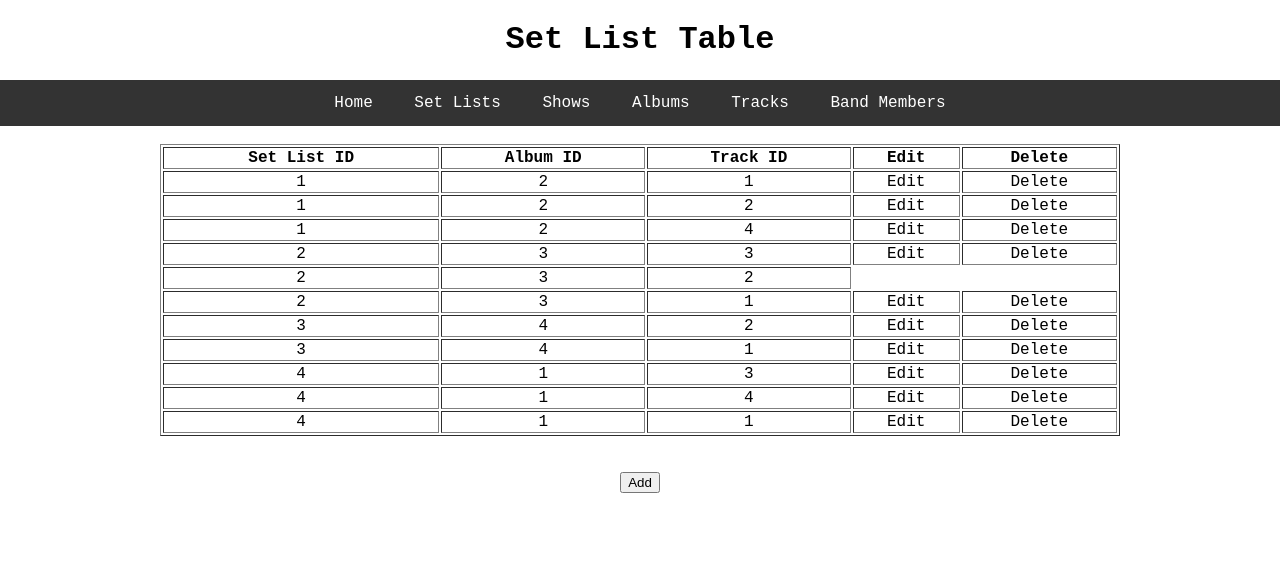
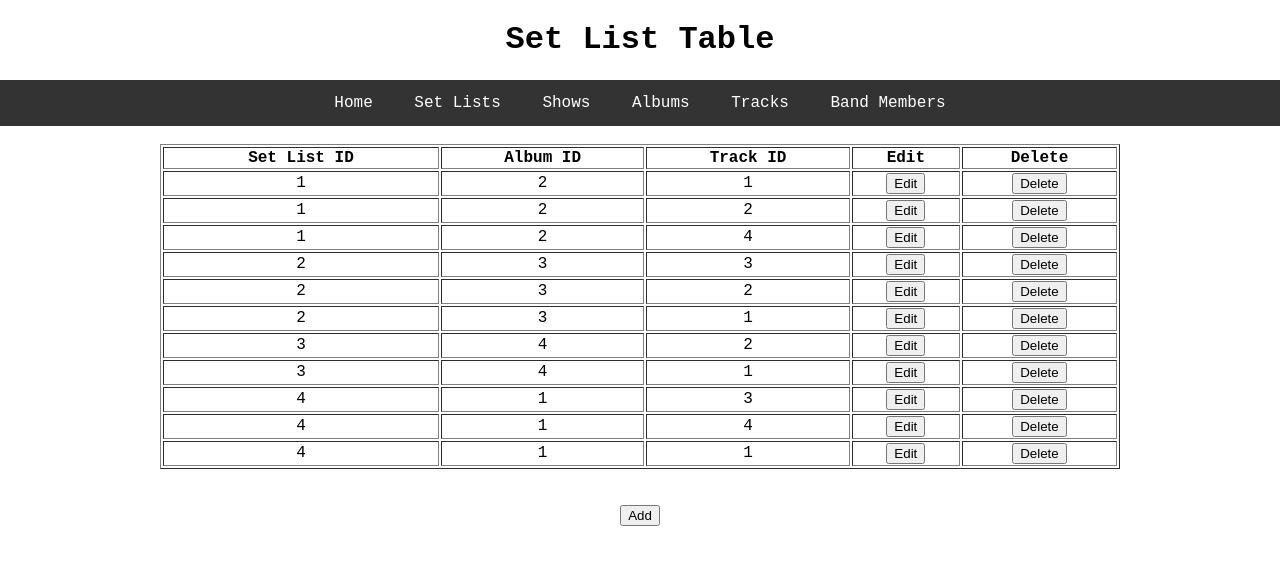
Before and after one commit to susiebeep/Introduction-to-Databases, a Flask app: page /set_list in a window 1280 px wide. Shown: the top 565 px of the page. Run offline with Flask 2, Linux system fonts and the light colour scheme.

Commit message:
Add files via upload

```diff
--- a/templates/set_list.html
+++ b/templates/set_list.html
@@ -29,77 +29,78 @@
     <td>1</td>
     <td>2</td>
     <td>1</td>
-    <td>Edit</td>
-    <td>Delete</td>
+    <td><button type="button">Edit</button></td>
+    <td><button type="button">Delete</button></td>
   </tr>
   <tr>
     <td>1</td>
     <td>2</td>
     <td>2</td>
-    <td>Edit</td>
-    <td>Delete</td>
-
+    <td><button type="button">Edit</button></td>
+    <td><button type="button">Delete</button></td>
   </tr>
   <tr>
     <td>1</td>
     <td>2</td>
     <td>4</td>
-    <td>Edit</td>
-    <td>Delete</td>
+    <td><button type="button">Edit</button></td>
+    <td><button type="button">Delete</button></td>
   </tr>
   <tr>
     <td>2</td>
     <td>3</td>
     <td>3</td>
-    <td>Edit</td>
-    <td>Delete</td>
+    <td><button type="button">Edit</button></td>
+    <td><button type="button">Delete</button></td>
   </tr>
    <tr>
     <td>2</td>
     <td>3</td>
     <td>2</td>
+    <td><button type="button">Edit</button></td>
+    <td><button type="button">Delete</button></td>
   </tr>
    <tr>
     <td>2</td>
     <td>3</td>
     <td>1</td>
-    <td>Edit</td>
-    <td>Delete</td>
+    <td><button type="button">Edit</button></td>
+    <td><button type="button">Delete</button></td>
   </tr>
   <tr>
     <td>3</td>
     <td>4</td>
     <td>2</td>
-    <td>Edit</td>
-    <td>Delete</td>
+    <td><button type="button">Edit</button></td>
+    <td><button type="button">Delete</button></td>
   </tr>
    <tr>
     <td>3</td>
     <td>4</td>
     <td>1</td>
-    <td>Edit</td>
-    <td>Delete</td>
+    <td><button type="button">Edit</button></td>
+    <td><button type="button">Delete</button></td>
   </tr>
    <tr>
     <td>4</td>
     <td>1</td>
     <td>3</td>
-    <td>Edit</td>
-    <td>Delete</td>
+    <td><button type="button">Edit</button></td>
+    <td><button type="button">Delete</button></td>
   </tr>
      <tr>
     <td>4</td>
     <td>1</td>
     <td>4</td>
-    <td>Edit</td>
-    <td>Delete</td>
+    <td><button type="button">Edit</button></td>
+    <td><button type="button">Delete</button></td>
   </tr>
    <tr>
     <td>4</td>
     <td>1</td>
     <td>1</td>
-    <td>Edit</td>
-    <td>Delete</td>
+    <td><button type="button">Edit</button></td>
+    <td><button type="button">Delete</button></td>
   </tr>
 </table>
 <br>
```
Also changed, not shown: templates/album.html (+8 -8 lines), templates/shows.html (+8 -8 lines), templates/track.html (+8 -8 lines).
